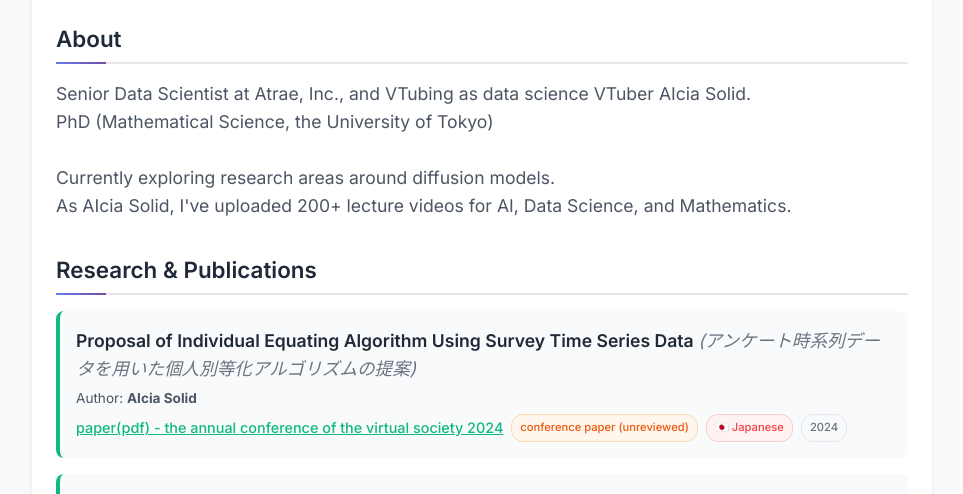
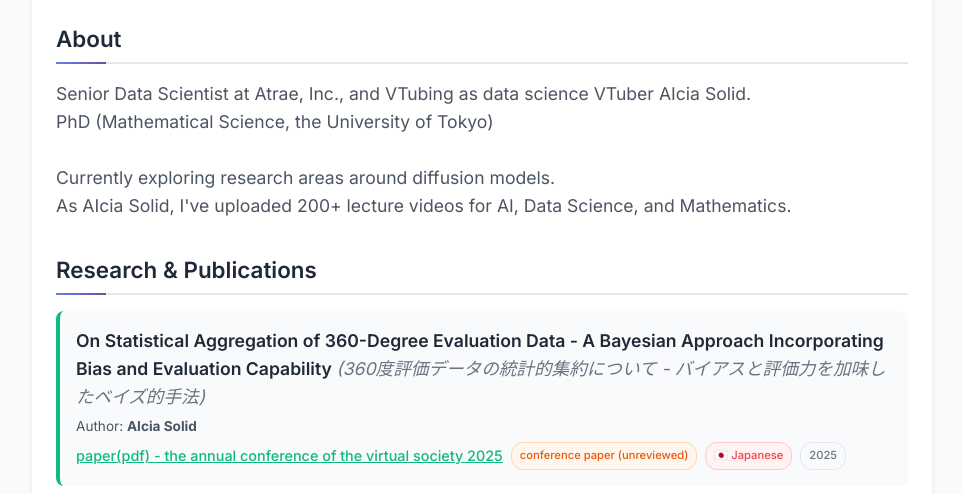
Before and after one commit to sugiyama34/sugiyama34.github.io, a plain HTML site: page docs/index.html in a window 1280 px wide. Shown: the part 246-740 px from the top of the page, without its empty margins (158-1121 px from the left). Drawn offline with Linux system fonts and the light colour scheme.

Commit message:
Added: 2025 Virtual Conference

```diff
--- a/docs/index.html
+++ b/docs/index.html
@@ -88,6 +88,11 @@
             <section class="section">
                 <h2 class="section-title">Research & Publications</h2>
                 <div class="publications">
+                    <div class="publication-item">
+                        <h4 class="paper-title">On Statistical Aggregation of 360-Degree Evaluation Data - A Bayesian Approach Incorporating Bias and Evaluation Capability <span class="japanese">(360度評価データの統計的集約について - バイアスと評価力を加味したベイズ的手法)</span></h4>
+                        <p class="authors">Author: <strong>AIcia Solid</strong></p>
+                        <p class="venue"><a href="https://www.jstage.jst.go.jp/article/vconf/2025/0/2025_170/_article/-char/ja" target="_blank">paper(pdf) - the annual conference of the virtual society 2025</a> <span class="tag type-tag conference-paper-unreviewed-tag">conference paper (unreviewed)</span> <span class="tag language-tag">🇯🇵 Japanese</span> <span class="tag year-tag">2025</span></p>
+                    </div>
                     <div class="publication-item">
                         <h4 class="paper-title">Proposal of Individual Equating Algorithm Using Survey Time Series Data <span class="japanese">(アンケート時系列データを用いた個人別等化アルゴリズムの提案)</span></h4>
                         <p class="authors">Author: <strong>AIcia Solid</strong></p>
```
Also changed, not shown: 1 other file.
